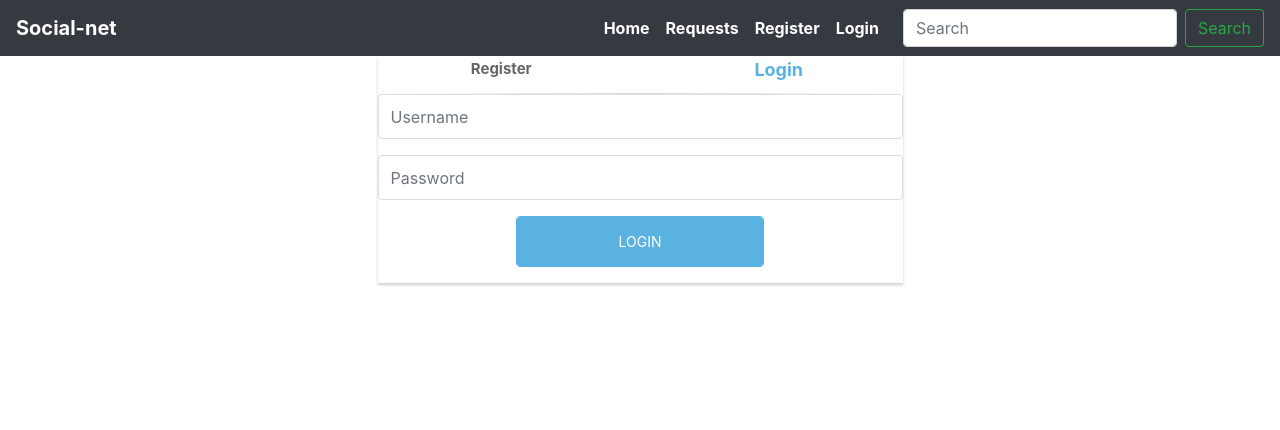
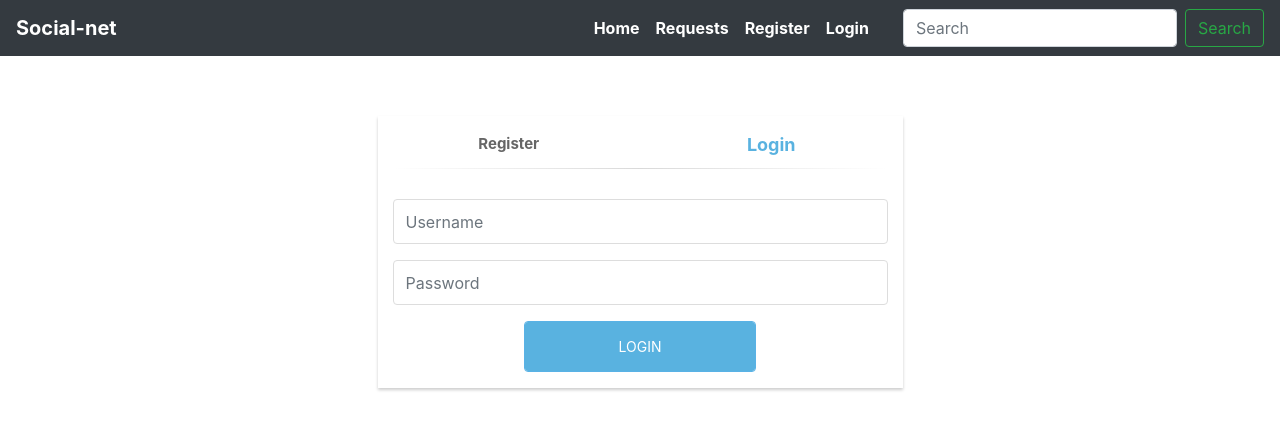
Before and after one commit to ssslavev/Social-net, an Angular app in the folder frontend/: page /login in a window 1280 px wide. Shown: the top 430 px of the page. Built offline with nearby package versions, Linux system fonts and the light colour scheme.

Commit message:
Templates fixes

```diff
--- a/frontend/src/app/components/login/login.component.css
+++ b/frontend/src/app/components/login/login.component.css
@@ -0,0 +1,11 @@
+.login {
+    margin-top: 60px;
+}
+
+#login-form {
+    margin: 15px;
+}
+
+.panel-login>.panel-heading {
+    padding: 15px;
+}
--- a/frontend/src/app/components/navigation/navigation.component.css
+++ b/frontend/src/app/components/navigation/navigation.component.css
@@ -9,3 +9,7 @@ a:hover {
    .navbar-light .navbar-brand {
        color: white;
    }
+
+   .form-inline {
+    padding-left: 10px;
+}
--- a/frontend/src/app/components/register/register.component.css
+++ b/frontend/src/app/components/register/register.component.css
@@ -0,0 +1,15 @@
+.login {
+    margin-top: 60px;
+}
+
+.panel-body {
+    margin: 15px;
+}
+
+.panel-login>.panel-heading {
+    padding: 15px;
+}
+
+.radio-inline {
+    padding-left: 10px;
+}
```
